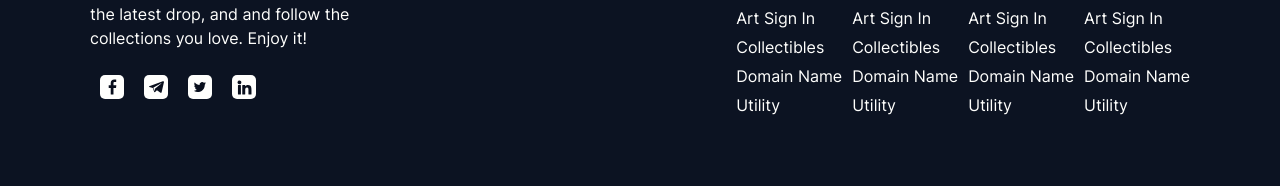
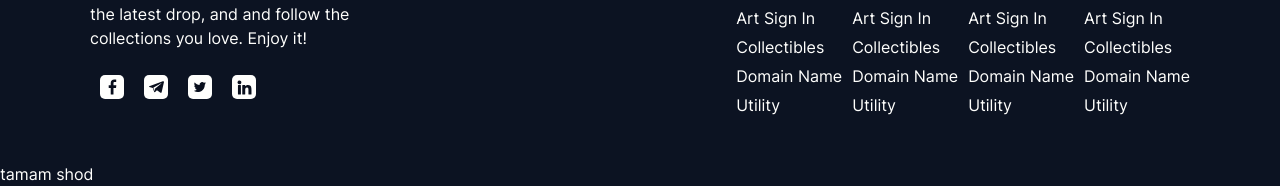
Before and after one commit to hoseineng/creative, a plain HTML site: page index.html in a window 1280 px wide. Shown: the part 4516-4702 px from the top of the page. Before the commit the page ends 4678 px from the top, so only its background shows below. Drawn offline with Linux system fonts and the light colour scheme; a web font is replaced by a local one.

Commit message:
add div to project

```diff
--- a/index.html
+++ b/index.html
@@ -472,6 +472,7 @@
         </section>
       </div>
     </footer>
+    <div>tamam shod</div>
     <script src="./scripts/script.js"></script>
   </body>
 </html>
```
